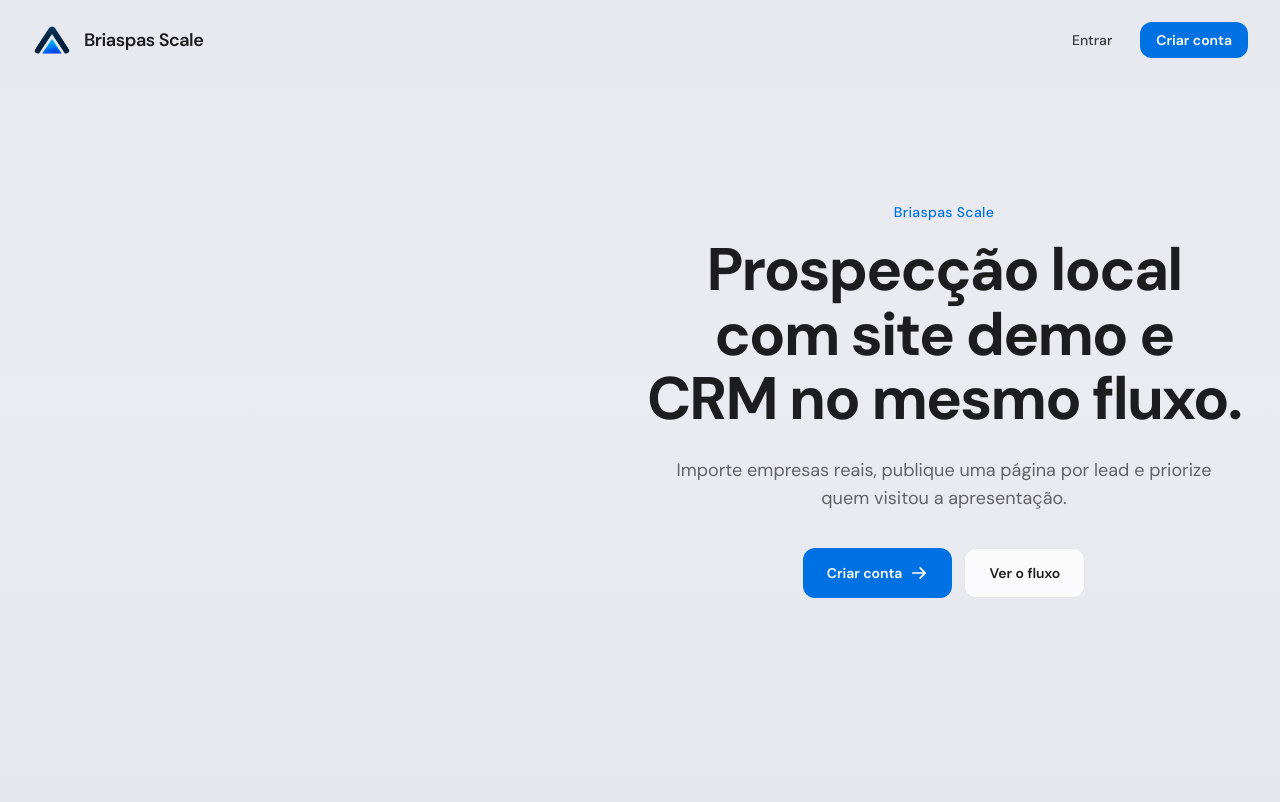
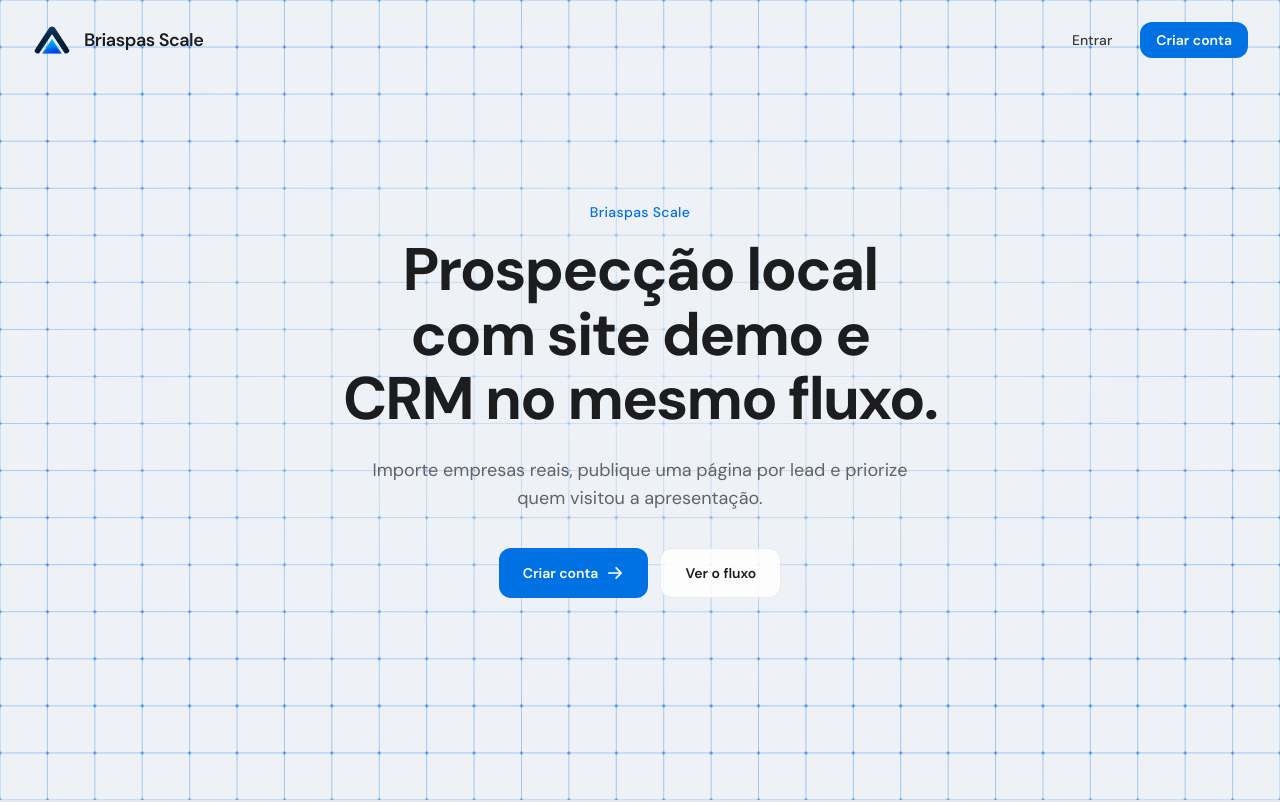
Before and after one commit to Asapx380/briaspas-scale, a Next.js app: page / in a window 1280 px wide. Shown: the top 802 px of the page. Built offline with nearby package versions, Linux system fonts and the light colour scheme.

Commit message:
fix(landing): make kinetic grid visible behind centered hero
Boost idle line/node opacity, drop the heavy veil, keep the grid as
full-bleed background with centered copy on top.

```diff
--- a/src/components/ui/kinetic-grid.tsx
+++ b/src/components/ui/kinetic-grid.tsx
@@ -13,24 +13,22 @@ type Ripple = {
 };
 type Rgba = { r: number; g: number; b: number; a: number };
 
-const CELL = 56;
-const INFLUENCE = 250;
-const MAX_WARP = 22;
-const DOT_GAP = 28;
-const LERP = 0.08;
-const NODE_IDLE = 1.5;
-const NODE_HOT = 3.2;
+const CELL = 48;
+const INFLUENCE = 280;
+const MAX_WARP = 28;
+const LERP = 0.1;
+const NODE_IDLE = 1.8;
+const NODE_HOT = 3.6;
 
-/** Soft light ground + brand blue `#0071e3`. */
+/** Light ground + brand blue lines `#0071e3` — idle must stay readable. */
 const THEME = {
   bg: "#eef2f7",
-  lineIdle: { r: 0, g: 113, b: 227, a: 0.1 } satisfies Rgba,
-  lineHot: { r: 0, g: 113, b: 227, a: 0.85 } satisfies Rgba,
-  nodeIdle: { r: 0, g: 113, b: 227, a: 0.18 } satisfies Rgba,
+  lineIdle: { r: 0, g: 113, b: 227, a: 0.32 } satisfies Rgba,
+  lineHot: { r: 0, g: 113, b: 227, a: 0.95 } satisfies Rgba,
+  nodeIdle: { r: 0, g: 113, b: 227, a: 0.4 } satisfies Rgba,
   nodeHot: { r: 0, g: 113, b: 227, a: 1 } satisfies Rgba,
   glow: "0,113,227",
   ripple: "0,113,227",
-  dots: "rgba(0,113,227,0.06)",
 };
 
 function lerp(a: number, b: number, t: number) {
@@ -70,7 +68,7 @@ function warpPoint(
     const band = 55;
     const diff = rdist - r.radius;
     if (Math.abs(diff) < band) {
-      const strength = (1 - Math.abs(diff) / band) * r.opacity * 16 * pin;
+      const strength = (1 - Math.abs(diff) / band) * r.opacity * 18 * pin;
       const angle = Math.atan2(rdy, rdx);
       const sign = diff < 0 ? -1 : 1;
       ox += Math.cos(angle) * strength * sign * -1;
@@ -107,20 +105,11 @@ function paintFrame(
   ctx.fillStyle = THEME.bg;
   ctx.fillRect(0, 0, W, H);
 
-  ctx.fillStyle = THEME.dots;
-  for (let x = DOT_GAP / 2; x < W; x += DOT_GAP) {
-    for (let y = DOT_GAP / 2; y < H; y += DOT_GAP) {
-      ctx.beginPath();
-      ctx.arc(x, y, 0.7, 0, Math.PI * 2);
-      ctx.fill();
-    }
-  }
-
   for (let i = ripples.length - 1; i >= 0; i -= 1) {
     const r = ripples[i];
     const age = (now - r.born) / 1000;
-    r.radius = Math.max(0, age * 380);
-    r.opacity = Math.max(0, 1 - age * 1.15);
+    r.radius = Math.max(0, age * 400);
+    r.opacity = Math.max(0, 1 - age * 1.1);
     if (r.opacity <= 0) ripples.splice(i, 1);
   }
 
@@ -158,11 +147,11 @@ function paintFrame(
     ctx.moveTo(a.x, a.y);
     ctx.lineTo(b.x, b.y);
     ctx.strokeStyle = mixRgba(THEME.lineIdle, THEME.lineHot, t);
-    ctx.lineWidth = lerp(0.7, 1.45, t);
+    ctx.lineWidth = lerp(1, 2, t);
     ctx.stroke();
   };
 
-  ctx.lineCap = "butt";
+  ctx.lineCap = "round";
   for (let row = 0; row < rows; row += 1) {
     for (let col = 0; col < cols - 1; col += 1) {
       strokeSeg(pts[row][col], pts[row][col + 1], prox[row][col], prox[row][col + 1]);
@@ -181,10 +170,10 @@ function paintFrame(
       const t = pr * pr * (3 - 2 * pr);
       const radius = lerp(NODE_IDLE, NODE_HOT, t);
 
-      if (t > 0.3) {
-        const glowR = radius + lerp(0, 6, (t - 0.3) / 0.7);
-        const grd = ctx.createRadialGradient(p.x, p.y, radius * 0.5, p.x, p.y, glowR);
-        grd.addColorStop(0, `rgba(${THEME.glow},${(t * 0.22).toFixed(3)})`);
+      if (t > 0.25) {
+        const glowR = radius + lerp(0, 8, (t - 0.25) / 0.75);
+        const grd = ctx.createRadialGradient(p.x, p.y, radius * 0.4, p.x, p.y, glowR);
+        grd.addColorStop(0, `rgba(${THEME.glow},${(t * 0.35).toFixed(3)})`);
         grd.addColorStop(1, `rgba(${THEME.glow},0)`);
         ctx.beginPath();
         ctx.arc(p.x, p.y, glowR, 0, Math.PI * 2);
@@ -202,12 +191,13 @@ function paintFrame(
   for (const r of ripples) {
     ctx.beginPath();
     ctx.arc(r.x, r.y, Math.max(0, r.radius), 0, Math.PI * 2);
-    ctx.strokeStyle = `rgba(${THEME.ripple},${(r.opacity * 0.22).toFixed(3)})`;
-    ctx.lineWidth = 1.4;
+    ctx.strokeStyle = `rgba(${THEME.ripple},${(r.opacity * 0.4).toFixed(3)})`;
+    ctx.lineWidth = 2;
     ctx.stroke();
   }
 }
 
+/** Full-bleed interactive grid background. Children sit on top, centered by parent. */
 export default function KineticGrid({
   children,
   className,
@@ -230,8 +220,8 @@ export default function KineticGrid({
 
     const resize = () => {
       const parent = canvas.parentElement;
-      const w = parent?.clientWidth || window.innerWidth;
-      const h = parent?.clientHeight || window.innerHeight;
+      const w = Math.max(parent?.clientWidth || 0, window.innerWidth);
+      const h = Math.max(parent?.clientHeight || 0, window.innerHeight);
       const dpr = Math.min(window.devicePixelRatio || 1, 2);
       canvas.width = Math.floor(w * dpr);
       canvas.height = Math.floor(h * dpr);
@@ -242,9 +232,7 @@ export default function KineticGrid({
 
       if (reduced) {
         const ctx = canvas.getContext("2d");
-        if (ctx) {
-          paintFrame(ctx, w, h, mouseRef.current, ripplesRef.current, performance.now());
-        }
+        if (ctx) paintFrame(ctx, w, h, mouseRef.current, ripplesRef.current, performance.now());
       }
     };
 
@@ -288,31 +276,26 @@ export default function KineticGrid({
 
     window.addEventListener("mousemove", onMove);
     window.addEventListener("click", onClick);
-    canvas.parentElement?.addEventListener("mouseleave", onLeave);
+    window.addEventListener("mouseleave", onLeave);
     rafRef.current = requestAnimationFrame(tick);
 
     return () => {
       window.removeEventListener("resize", resize);
       window.removeEventListener("mousemove", onMove);
       window.removeEventListener("click", onClick);
-      canvas.parentElement?.removeEventListener("mouseleave", onLeave);
+      window.removeEventListener("mouseleave", onLeave);
       cancelAnimationFrame(rafRef.current);
     };
   }, []);
 
   return (
-    <div
-      className={cn(
-        "relative isolate min-h-full w-full overflow-hidden bg-[#eef2f7]",
-        className,
-      )}
-    >
+    <div className={cn("absolute inset-0 overflow-hidden bg-[#eef2f7]", className)}>
       <canvas
         ref={canvasRef}
-        className="pointer-events-none absolute inset-0 z-0 h-full w-full"
+        className="pointer-events-none absolute inset-0 h-full w-full"
         aria-hidden
       />
-      {children ? <div className="relative z-10 h-full w-full">{children}</div> : null}
+      {children}
     </div>
   );
 }
--- a/src/components/ui/landing-hero.tsx
+++ b/src/components/ui/landing-hero.tsx
@@ -8,9 +8,11 @@ import KineticGrid from "@/components/ui/kinetic-grid";
 export default function LandingHero() {
   return (
     <section className="relative flex min-h-[100dvh] w-full items-center justify-center overflow-hidden px-5 py-24 text-[var(--text)] sm:px-8">
-      <KineticGrid className="pointer-events-none absolute inset-0" />
+      {/* Background only — fills the viewport behind the copy */}
+      <KineticGrid />
+      {/* Soft center veil so text stays readable without hiding the grid */}
       <div
-        className="pointer-events-none absolute inset-0 z-[1] bg-[linear-gradient(to_bottom,rgba(238,242,247,0.15)_0%,rgba(238,242,247,0.4)_50%,rgba(230,231,236,0.92)_100%)]"
+        className="pointer-events-none absolute inset-0 z-[1] bg-[radial-gradient(ellipse_70%_55%_at_50%_45%,rgba(238,242,247,0.72)_0%,rgba(238,242,247,0.25)_55%,transparent_80%)]"
         aria-hidden
       />
 
@@ -42,14 +44,14 @@ export default function LandingHero() {
         </div>
       </header>
 
-      <div className="relative z-10 mx-auto w-full max-w-4xl text-center">
+      <div className="relative z-10 mx-auto flex w-full max-w-4xl flex-col items-center text-center">
         <p className="text-sm font-medium tracking-wide text-[var(--brand)]">Briaspas Scale</p>
 
-        <h1 className="mx-auto mt-4 max-w-3xl text-4xl leading-[1.08] font-bold tracking-[-0.03em] text-balance sm:text-5xl lg:text-6xl">
+        <h1 className="mt-4 max-w-3xl text-4xl leading-[1.08] font-bold tracking-[-0.03em] text-balance sm:text-5xl lg:text-6xl">
           Prospecção local com site demo e CRM no mesmo fluxo.
         </h1>
 
-        <p className="mx-auto mt-6 max-w-xl text-base leading-7 text-[var(--text-3)] sm:text-lg">
+        <p className="mt-6 max-w-xl text-base leading-7 text-[var(--text-3)] sm:text-lg">
           Importe empresas reais, publique uma página por lead e priorize quem
           visitou a apresentação.
         </p>
@@ -64,7 +66,7 @@ export default function LandingHero() {
           </Link>
           <Link
             href="#recursos"
-            className="inline-flex items-center gap-2 rounded-xl border border-black/8 bg-white/80 px-6 py-3.5 text-sm font-semibold text-[var(--text)] transition-colors hover:bg-white"
+            className="inline-flex items-center gap-2 rounded-xl border border-black/8 bg-white/85 px-6 py-3.5 text-sm font-semibold text-[var(--text)] transition-colors hover:bg-white"
           >
             Ver o fluxo
           </Link>
```
